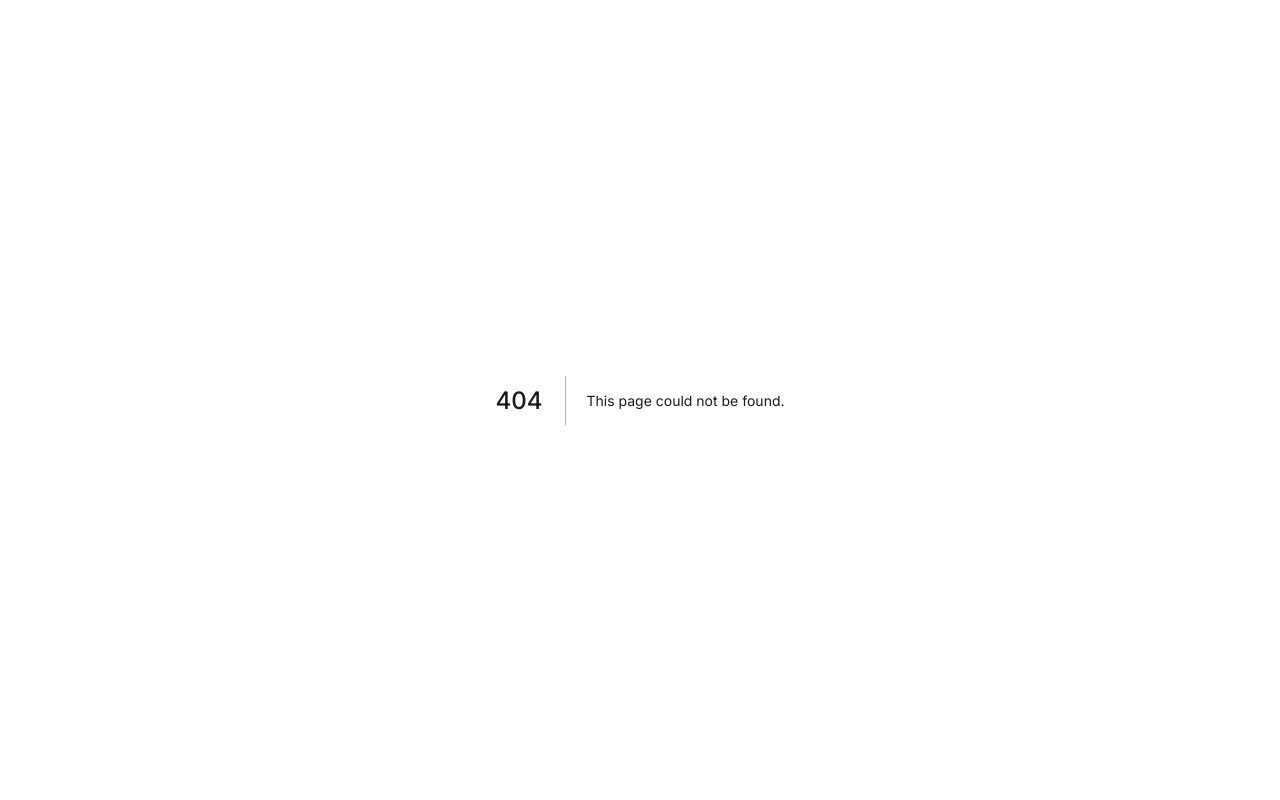
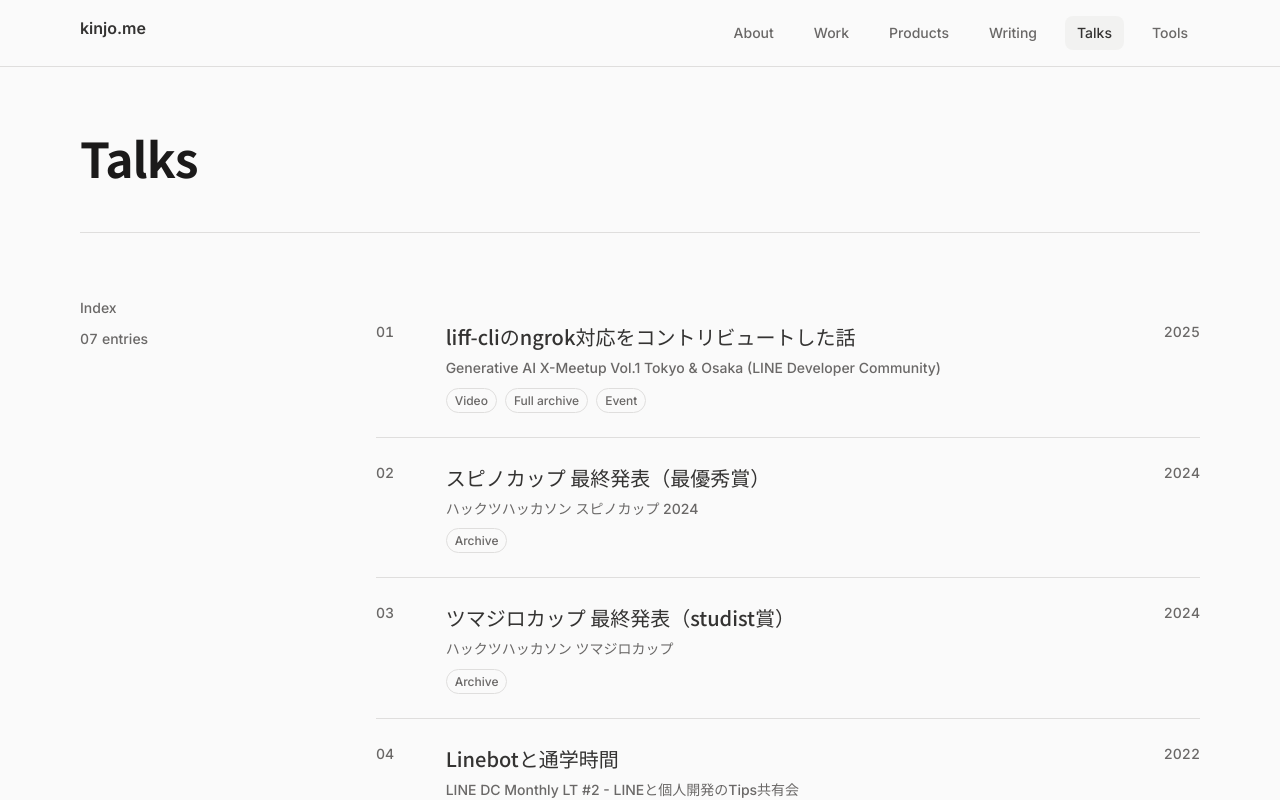
Before and after one commit to kinjo1130/portfolio-v4, a Next.js app: page /talks in a window 1280 px wide. Before the commit this address had no page. Shown: the top 800 px of the page. Built offline with nearby package versions, Linux system fonts and the light colour scheme; no server answers.

Commit message:
feat: Talksページを追加

```diff
--- a/components/Header.tsx
+++ b/components/Header.tsx
@@ -6,6 +6,7 @@ const NAV = [
 	{ href: "/work", label: "Work" },
 	{ href: "/products", label: "Products" },
 	{ href: "/blog", label: "Writing" },
+	{ href: "/talks", label: "Talks" },
 	{ href: "/tools", label: "Tools" },
 ];
 
--- /dev/null
+++ b/content/talks.json
@@ -0,0 +1,104 @@
+[
+	{
+		"title": "liff-cliのngrok対応をコントリビュートした話",
+		"event": "Generative AI X-Meetup Vol.1 Tokyo & Osaka (LINE Developer Community)",
+		"date": "2025-07-25",
+		"links": [
+			{
+				"label": "Video",
+				"url": "https://www.youtube.com/watch?v=1UslPe4uqwo"
+			},
+			{
+				"label": "Full archive",
+				"url": "https://www.youtube.com/watch?v=MovKmQ-buqI"
+			},
+			{
+				"label": "Event",
+				"url": "https://linedevelopercommunity.connpass.com/event/361757/"
+			}
+		]
+	},
+	{
+		"title": "スピノカップ 最終発表（最優秀賞）",
+		"event": "ハックツハッカソン スピノカップ 2024",
+		"date": "2024-09-26",
+		"links": [
+			{
+				"label": "Archive",
+				"url": "https://www.youtube.com/watch?v=cBfp5APDX38"
+			}
+		]
+	},
+	{
+		"title": "ツマジロカップ 最終発表（studist賞）",
+		"event": "ハックツハッカソン ツマジロカップ",
+		"date": "2024-02-18",
+		"links": [
+			{
+				"label": "Archive",
+				"url": "https://www.youtube.com/watch?v=gM_mhyWiQz8"
+			}
+		]
+	},
+	{
+		"title": "Linebotと通学時間",
+		"event": "LINE DC Monthly LT #2 - LINEと個人開発のTips共有会",
+		"date": "2022-05-23",
+		"links": [
+			{
+				"label": "Video",
+				"url": "https://www.youtube.com/watch?v=211hua_FMOs"
+			},
+			{
+				"label": "Slides",
+				"url": "https://speakerdeck.com/kinjyo/monthly-lt-line"
+			},
+			{
+				"label": "Event",
+				"url": "https://linedevelopercommunity.connpass.com/event/245787/"
+			}
+		]
+	},
+	{
+		"title": "CCCとチーム開発で学んだこと",
+		"event": "NSEEM LT",
+		"date": "2022-03-12",
+		"links": [
+			{
+				"label": "Slides",
+				"url": "https://speakerdeck.com/kinjyo/nseemnoltnozi-liao-desu"
+			}
+		]
+	},
+	{
+		"title": "CCC 最終発表（Code for Japan賞）",
+		"event": "Civictech Challenge Cup U-22 2021 最終審査会",
+		"date": "2021-10-09",
+		"links": [
+			{
+				"label": "Archive",
+				"url": "https://www.youtube.com/watch?v=PB4Wg-y1JrI"
+			},
+			{
+				"label": "Slides",
+				"url": "https://speakerdeck.com/kinjyo/cccnozui-zhong-fa-biao"
+			}
+		]
+	},
+	{
+		"title": "GASでLINE Botを作る話",
+		"event": "LINE API登壇ビギナー祭り！LT大会 (LINE Developer Community)",
+		"date": "2021-07-27",
+		"links": [
+			{
+				"label": "Archive",
+				"url": "https://www.youtube.com/watch?v=O5w8-B0AsDg"
+			},
+			{ "label": "Slides", "url": "https://speakerdeck.com/kinjyo/line-dc" },
+			{
+				"label": "Event",
+				"url": "https://linedevelopercommunity.connpass.com/event/217740/"
+			}
+		]
+	}
+]
--- /dev/null
+++ b/pages/talks/index.tsx
@@ -0,0 +1,100 @@
+import fs from "node:fs";
+import path from "node:path";
+import { SeoHead } from "@/components/SeoHead";
+import Layout from "../layout";
+
+type TalkLink = {
+	label: string;
+	url: string;
+};
+
+type Talk = {
+	title: string;
+	event: string;
+	date: string;
+	links: TalkLink[];
+};
+
+const year = (iso: string) => new Date(iso).getFullYear();
+
+export default function Talks({ talks }: { talks: Talk[] }) {
+	return (
+		<Layout title="Talks">
+			<SeoHead
+				title="Talks"
+				titleTemplate="Top"
+				description="登壇・発表の一覧ページです"
+				imgUrl="/favicon.ico"
+			/>
+
+			<section className="grid grid-cols-12 gap-6 lg:gap-8 pt-8">
+				<header className="col-span-12 md:col-span-3">
+					<p className="text-sm font-medium text-ink-secondary">Index</p>
+					<p className="tnum text-sm font-medium text-ink-secondary mt-2">
+						{String(talks.length).padStart(2, "0")} entries
+					</p>
+				</header>
+
+				<ul className="col-span-12 md:col-span-9">
+					{talks.map((talk, i) => (
+						<li
+							key={`${talk.date}-${talk.title}`}
+							className="grid grid-cols-12 gap-3 border-b border-line py-5"
+						>
+							<span className="col-span-1 tnum small-caps text-sm font-medium text-ink-secondary">
+								{String(i + 1).padStart(2, "0")}
+							</span>
+							<div className="col-span-9 md:col-span-9">
+								<p className="jp-display text-lg md:text-xl font-medium text-ink-primary">
+									{talk.title}
+								</p>
+								<p className="text-sm font-medium text-ink-secondary mt-1">
+									{talk.event}
+								</p>
+								<p className="mt-2 flex flex-wrap gap-2">
+									{talk.links.map((link) => (
+										<a
+											key={link.url}
+											href={link.url}
+											target="_blank"
+											rel="noopener noreferrer"
+											className="inline-block text-xs font-medium text-ink-secondary border border-line rounded-badge px-2 py-0.5 no-underline hover:text-ink-primary"
+										>
+											{link.label}
+										</a>
+									))}
+								</p>
+							</div>
+							<span className="col-span-2 text-sm font-medium text-ink-secondary tnum text-right">
+								{year(talk.date)}
+							</span>
+						</li>
+					))}
+				</ul>
+				<p className="col-span-12 md:col-start-4 md:col-span-9 text-sm font-medium mt-2">
+					<a
+						href="https://speakerdeck.com/kinjyo"
+						target="_blank"
+						rel="noopener noreferrer"
+						className="link-draw text-ink-primary"
+					>
+						see all slides on Speaker Deck →
+					</a>
+				</p>
+			</section>
+		</Layout>
+	);
+}
+
+export const getStaticProps = async () => {
+	const raw = fs.readFileSync(
+		path.join(process.cwd(), "content", "talks.json"),
+		"utf-8",
+	);
+	const talks = (JSON.parse(raw) as Talk[]).sort(
+		(a, b) => new Date(b.date).getTime() - new Date(a.date).getTime(),
+	);
+	return {
+		props: { talks },
+	};
+};
```
